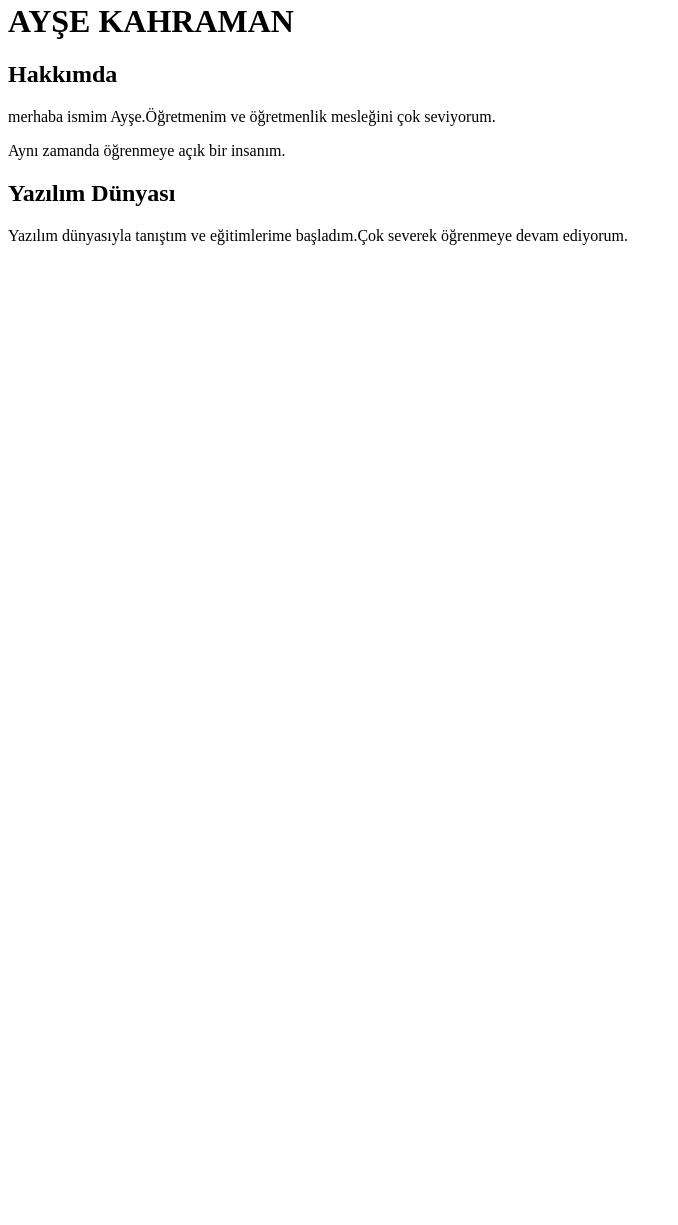
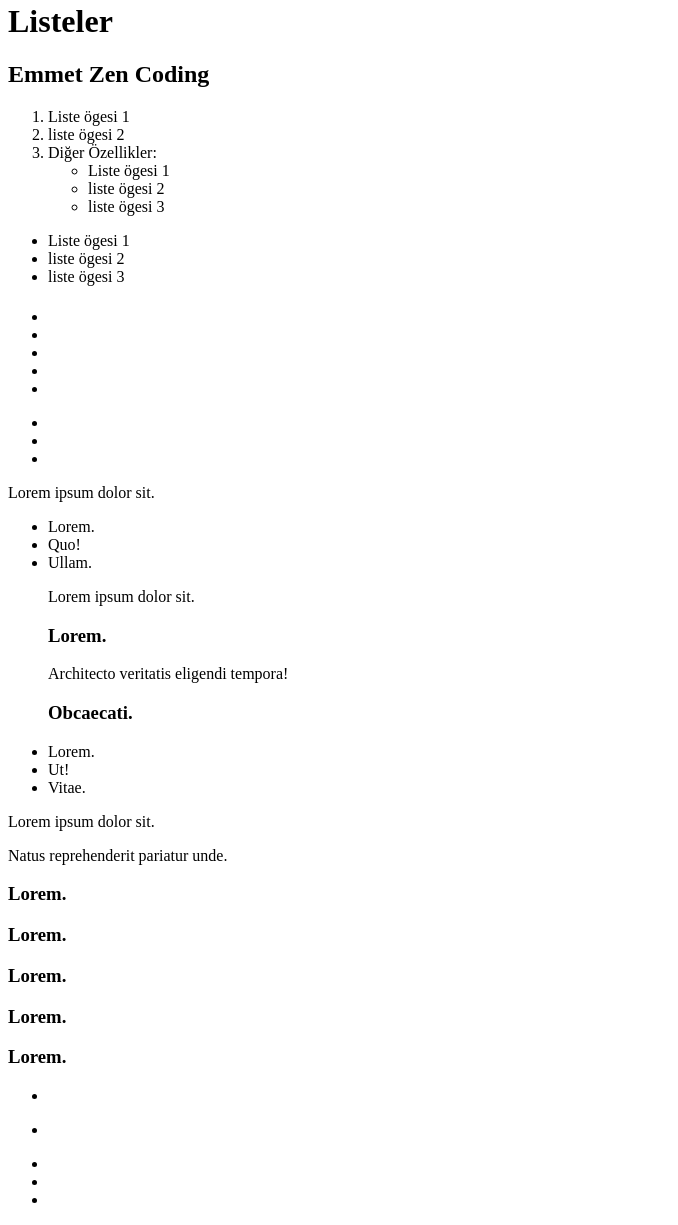
Before and after one commit to ayseayse0346/ayse-ilk-web-sayfasi-odevim, a plain HTML site: page index.html in a window 1280 px wide. Shown: the part 5-1230 px from the top of the page, without its empty margins (0-678 px from the left). Before the commit the page ends 800 px from the top, so only its background shows below. Drawn offline with Linux system fonts and the light colour scheme.

Commit message:
added index

```diff
--- a/index.html
+++ b/index.html
@@ -1,6 +1,125 @@
-<h1>AYŞE KAHRAMAN</h1>
-<h2>Hakkımda</h2>
-<p>merhaba ismim Ayşe.Öğretmenim ve öğretmenlik mesleğini çok seviyorum.</p>
-<p>Aynı zamanda öğrenmeye açık bir insanım.</p>
-<h2>Yazılım Dünyası</h2>
-<p>Yazılım dünyasıyla tanıştım ve eğitimlerime başladım.Çok severek öğrenmeye devam ediyorum.</p>
+<h1>Listeler</h1>
+<h2>Emmet Zen Coding</h2>
+<!--
+    etiket isimlerini direk erebiliyoruz
+    +kardes oge
+    >icinde oge
+    ^yukarı çık ve oge oluştur
+    *carp ->p*3
+    lorem??->çok uzun yazı
+    lorem4 ->4 kelimelik lorem üret
+    . >-class
+    # ->di
+-->
+<!--
+    Sıralı Listeler ->1,2,3 ordered list?->ol
+    Sıralı Olmayan Listeler->*,*,* unordered list?->ul->list item->li
+-->
+
+<ol>
+    <li>Liste ögesi 1</li>
+    <li>liste ögesi 2</li>
+    <li>Diğer Özellikler:
+        <ul>
+        <li>Liste ögesi 1</li>
+        <li>liste ögesi 2</li>
+        <li>liste ögesi 3</li>
+    </ul>
+ </li>
+</ol>
+<ul>
+    <li>Liste ögesi 1</li>
+    <li>liste ögesi 2</li>
+    <li>liste ögesi 3</li>
+</ul>
+
+<!--h1+h2-->
+<h1></h1>
+<h2></h2>
+
+<!--h1+p+p+h2+p+p+p+p -> h1+p*2+h2+p*4-->
+<h1></h1>
+<p></p>
+<p></p>
+<h2></h2>
+<p></p>
+<p></p>
+<p></p>
+<p></p>
+
+<!--ul>li*5-->
+<ul>
+    <li></li>
+    <li></li>
+    <li></li>
+    <li></li>
+    <li></li>
+</ul>
+
+<!--ul>li*3^p-->
+<ul>
+    <li></li>
+    <li></li>
+    <li></li>
+</ul>
+<p></p>
+
+<!--p>lorem4-->
+<p>Lorem ipsum dolor sit.</p>
+
+<!--ul>li*3>lorem1^p*2>lorem4+h3>lorem1 -- hatalı--  -->
+<ul>
+    <li>Lorem.</li>
+    <li>Quo!</li>
+    <li>Ullam.</li>
+    <p>
+        Lorem ipsum dolor sit.
+        <h3>Lorem.</h3>
+    </p>
+    <p>
+        Architecto veritatis eligendi tempora!
+        <h3>Obcaecati.</h3>
+    </p>
+</ul>
+
+<!--ul>li*3>lorem1^^p*2>lorem4^h3>lorem1-->
+<ul>
+    <li>Lorem.</li>
+    <li>Ut!</li>
+    <li>Vitae.</li>
+</ul>
+<p>Lorem ipsum dolor sit.</p>
+<p>Natus reprehenderit pariatur unde.</p>
+<h3>Lorem.</h3>
+
+<!--h3.deneme>lorem1-->
+<h3 class="deneme">Lorem.</h3>
+
+<!--h3#idolussun>lorem1-->
+<h3 id="idolussun">Lorem.</h3>
+
+<!--h3.deneme#idolussun>lorem1-->
+<h3 class="deneme" id="idolussun">Lorem.</h3>
+
+<!--h3#idolussun.deneme>lorem1-->
+<h3 id="idolussun" class="deneme">Lorem.</h3>
+
+<!--.tepki-->
+<div class="tepki"></div>
+
+<!--ul>li.tepki-->
+<ul>
+    <li class="tepki"></li>
+</ul>
+
+<!--ul>.tepki -- li yazmadan da liste yapacağını otomatik bilir-- -->
+<ul>
+    <li class="tepki"></li>
+</ul>
+
+<!--ul>.text-red*3-->
+<ul>
+    <li class="text-red"></li>
+    <li class="text-red"></li>
+    <li class="text-red"></li>
+</ul>
```
